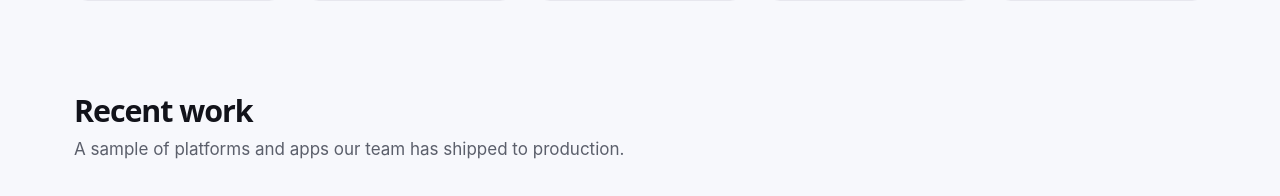
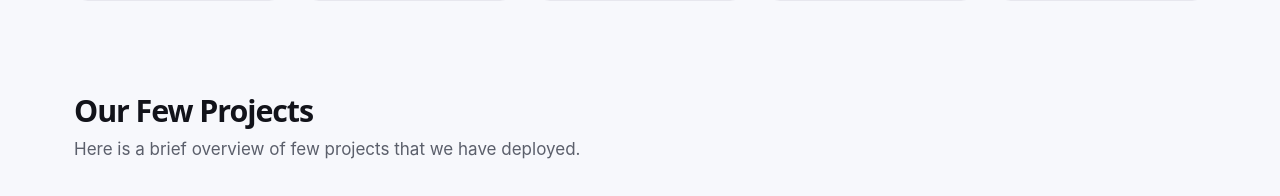
Before and after one commit to naveedkhanalfa1199/State-Core-Technology-Pakistan, a Flask app: page / in a window 1280 px wide. Shown: the part 1620-1816 px from the top of the page. Run offline with Flask 3, Linux system fonts and the light colour scheme; the visitor is signed in with stand-in values (Sample User, id 1); data comes from the database, SQL or seed files in the repository; data that the repository does not hold is empty.

Commit message:
Update section titles and descriptions on home page

```diff
--- a/templates/home.html
+++ b/templates/home.html
@@ -93,8 +93,8 @@
 
 <section class="h-sec">
   <div class="h-wrap">
-    <h2 class="h-sec__title">Recent work</h2>
-    <p class="h-sec__sub">A sample of platforms and apps our team has shipped to production.</p>
+    <h2 class="h-sec__title">Our Few Projects</h2>
+    <p class="h-sec__sub">Here is a brief overview of few projects that we have deployed.</p>
     <div class="h-grid h-grid--3">
       {{ eb('project_1', 'Add text here', cls='h-box h-box--card pr-1') }}
       {{ eb('project_2', 'Add text here', cls='h-box h-box--card pr-2') }}
```
